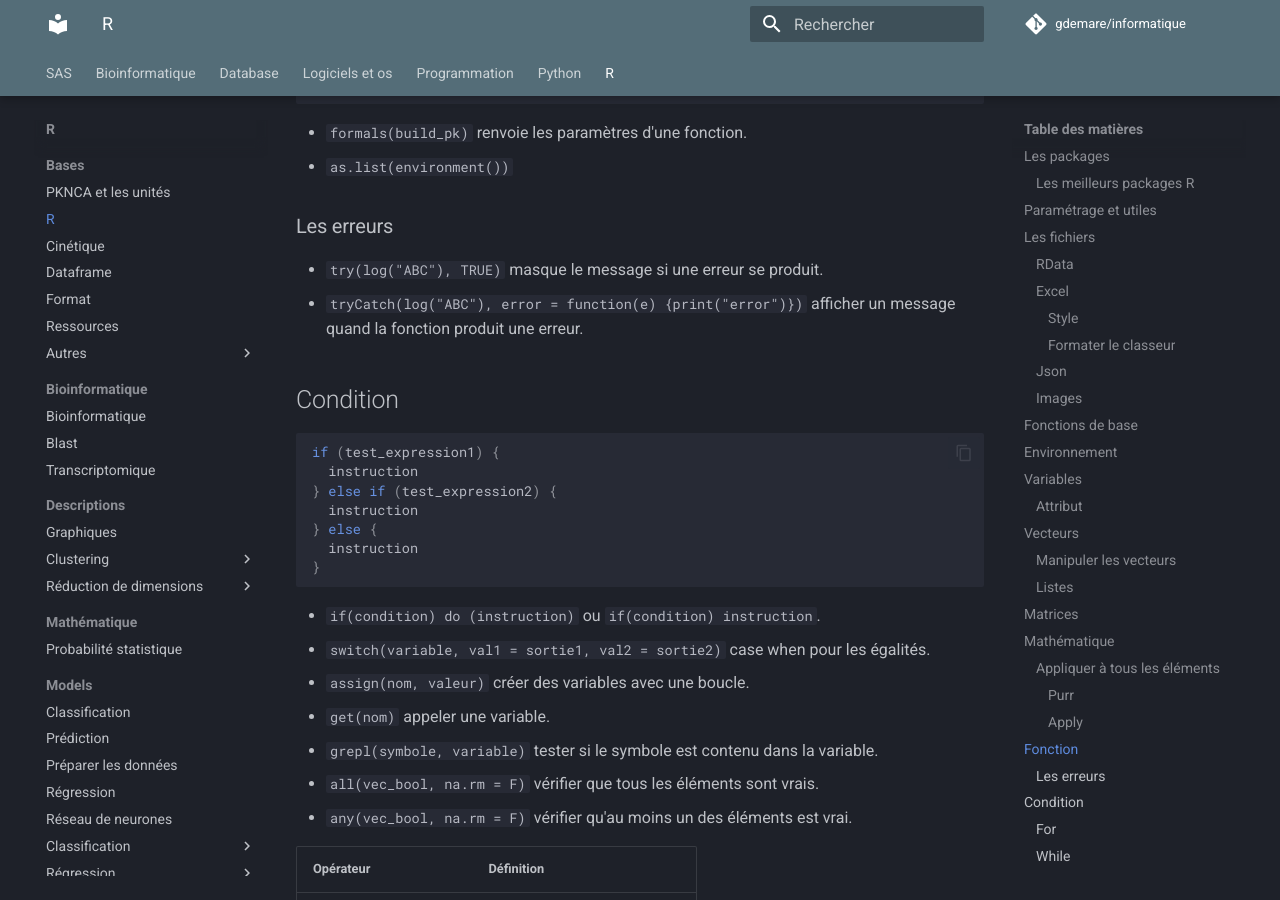
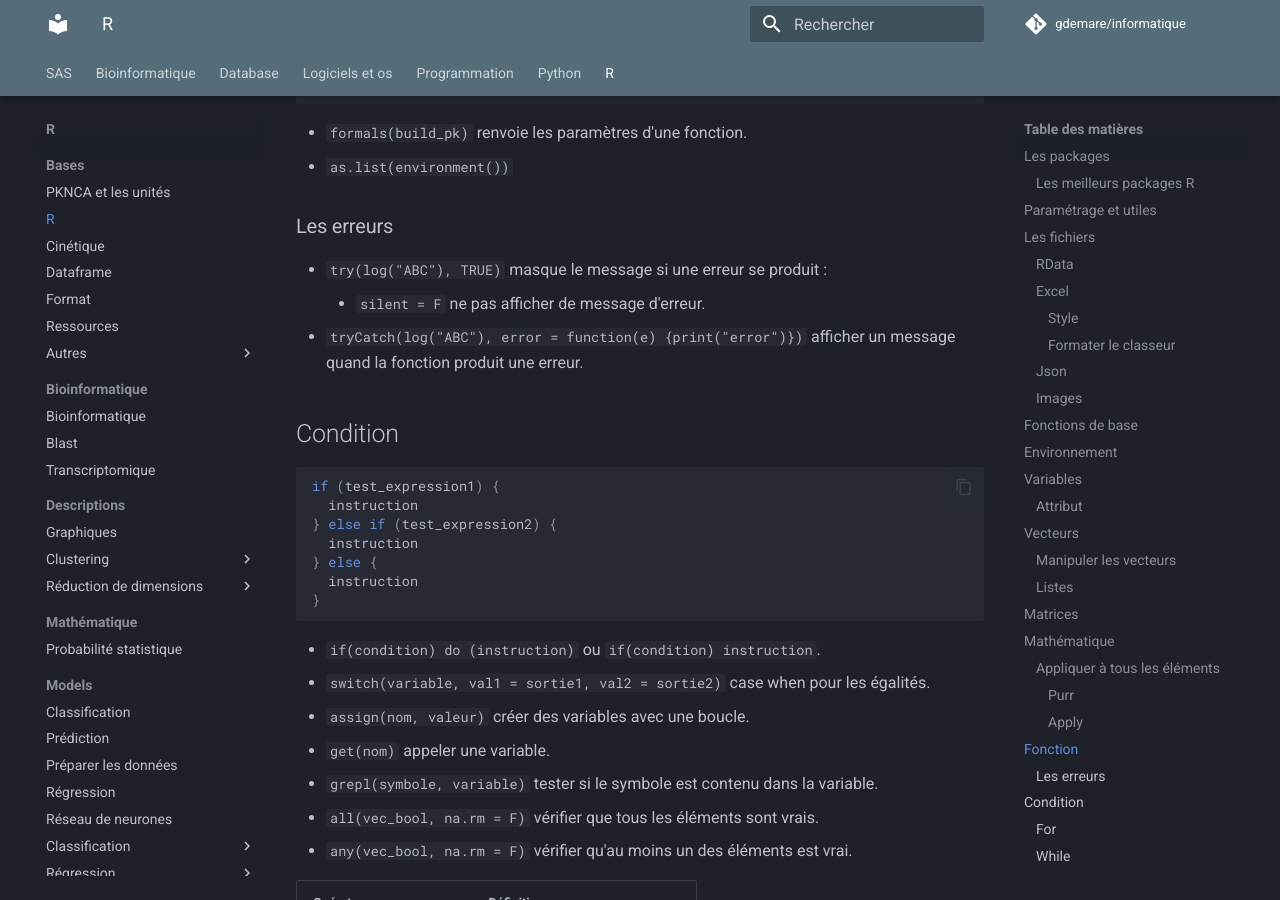
Before and after one commit to gdemare/Informatique, an MkDocs documentation site: the page built from docs/r/bases/R.md, in a window 1280 px wide and 900 px high, scrolled down 7795 px. Built offline with MkDocs 1.6.1 and Material for MkDocs 9.7.7, drawn with Linux system fonts in a browser that asks for light colours; comment, search, counter and statistics services are not loaded.

Commit message:
Update R.md

```diff
--- a/docs/r/bases/R.md
+++ b/docs/r/bases/R.md
@@ -243,7 +243,8 @@ nomFonction <- function(x){
 * `as.list(environment())`
 ### Les erreurs
 
-* `try(log("ABC"), TRUE)` masque le message si une erreur se produit.
+* `try(log("ABC"), TRUE)` masque le message si une erreur se produit :
+	* `silent = F` ne pas afficher de message d'erreur.
 * `tryCatch(log("ABC"), error = function(e) {print("error")})` afficher un message quand la fonction produit une erreur.
 ## Condition
 
```
